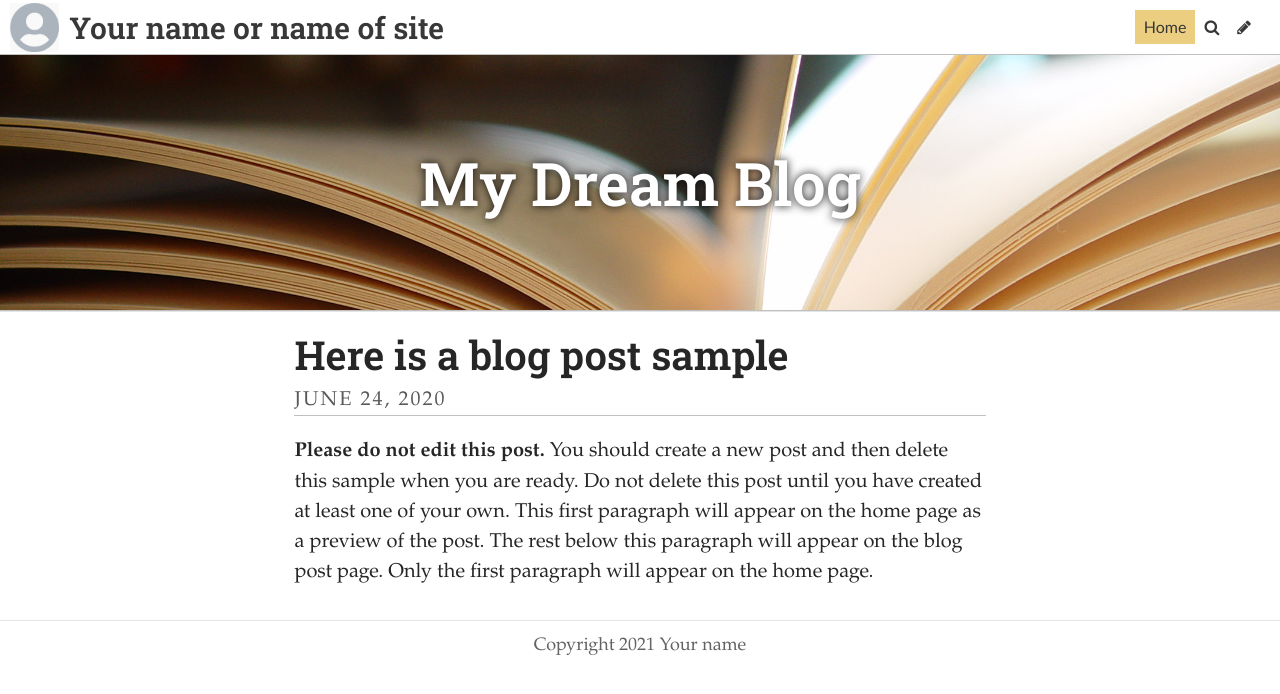
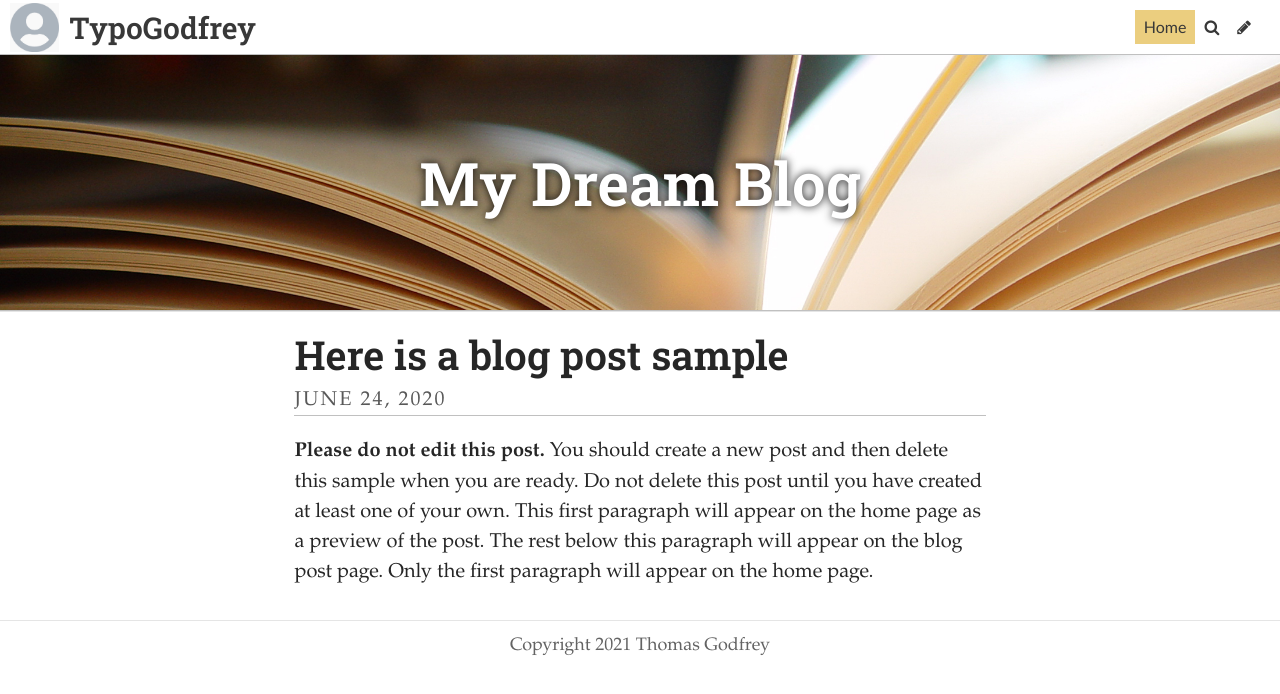
Before and after one commit to thomasgodfrey48/destinationunknown, a Jekyll site: the page built from index.html, in a window 1280 px wide. Shown: the top 694 px of the page. Built offline with Jekyll 4.4.1, drawn with Linux system fonts in a browser that asks for light colours; some web fonts are replaced; the list of posts is cut into pages by our own code.

Commit message:
Update Settings “general”

```diff
--- a/_data/settings.yml
+++ b/_data/settings.yml
@@ -1,13 +1,14 @@
-title: Your name or name of site
-description: A website with a blog
+title: TypoGodfrey
+description: Thomas Godfrey's Typography blog
+footer_text: Copyright 2021 Thomas Godfrey
+header_feature_image: ../uploads/pages.jpg
 header_text: My Dream Blog
 header_text_color: "#ffffff"
-footer_text: Copyright 2021 Your name
-header_feature_image: ../uploads/pages.jpg
-bannerheight: "20vmax"
-navbarheight: "55px"
-gridlayout: false
+bannerheight: 20vmax
+navbarheight: 55px
 logo: /uploads/logo.jpg
 favicon: /uploads/favicon.ico
+gridlayout: false
+fixednavbar: false
 upzoom: true
-fixednavbar: false
+items: []
```
